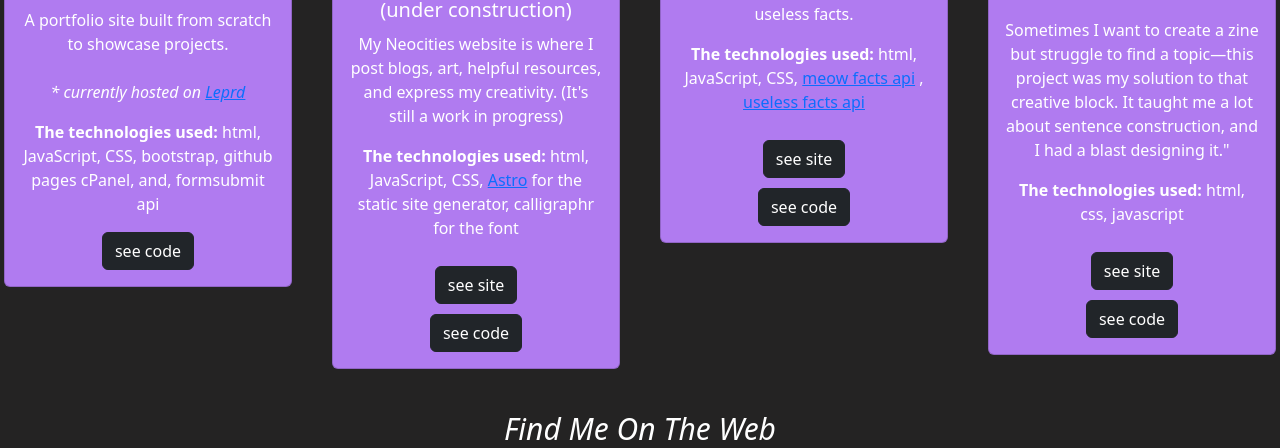
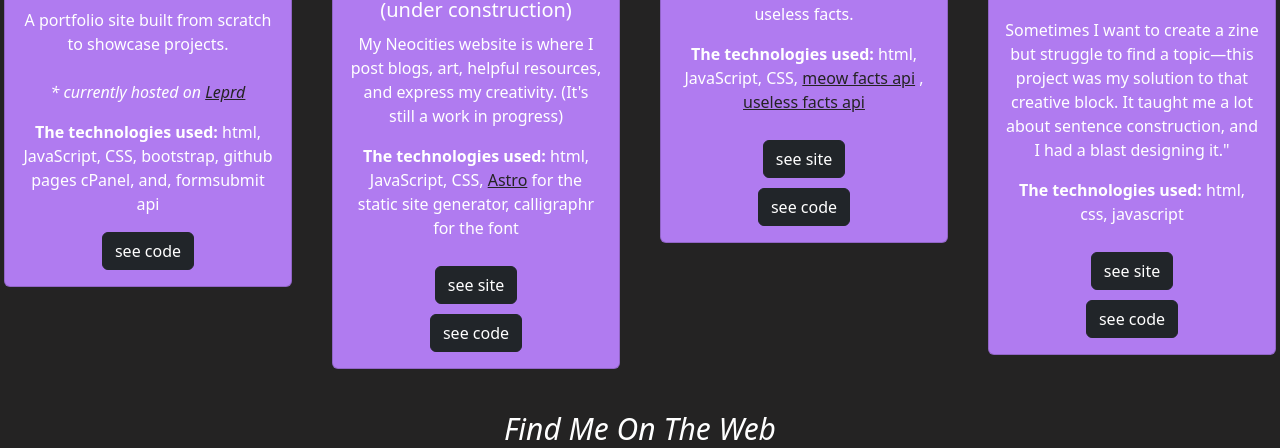
Before and after one commit to DestineeAdams/portfolio-Website, a PHP site: page / in a window 1280 px wide. Shown: the part 922-1370 px from the top of the page. Run offline with PHP 8.4, Linux system fonts and the light colour scheme; some libraries are stand-ins or nearby versions.

Commit message:
Update style.css

```diff
--- a/style.css
+++ b/style.css
@@ -3,6 +3,14 @@ body {
   color: rgb(255, 255, 255);
 
 
+}
+
+a {
+  color:#242323;
+}
+
+a:hover {
+  color:#cdcdcd;
 }
 
 .home > div > img{
```
